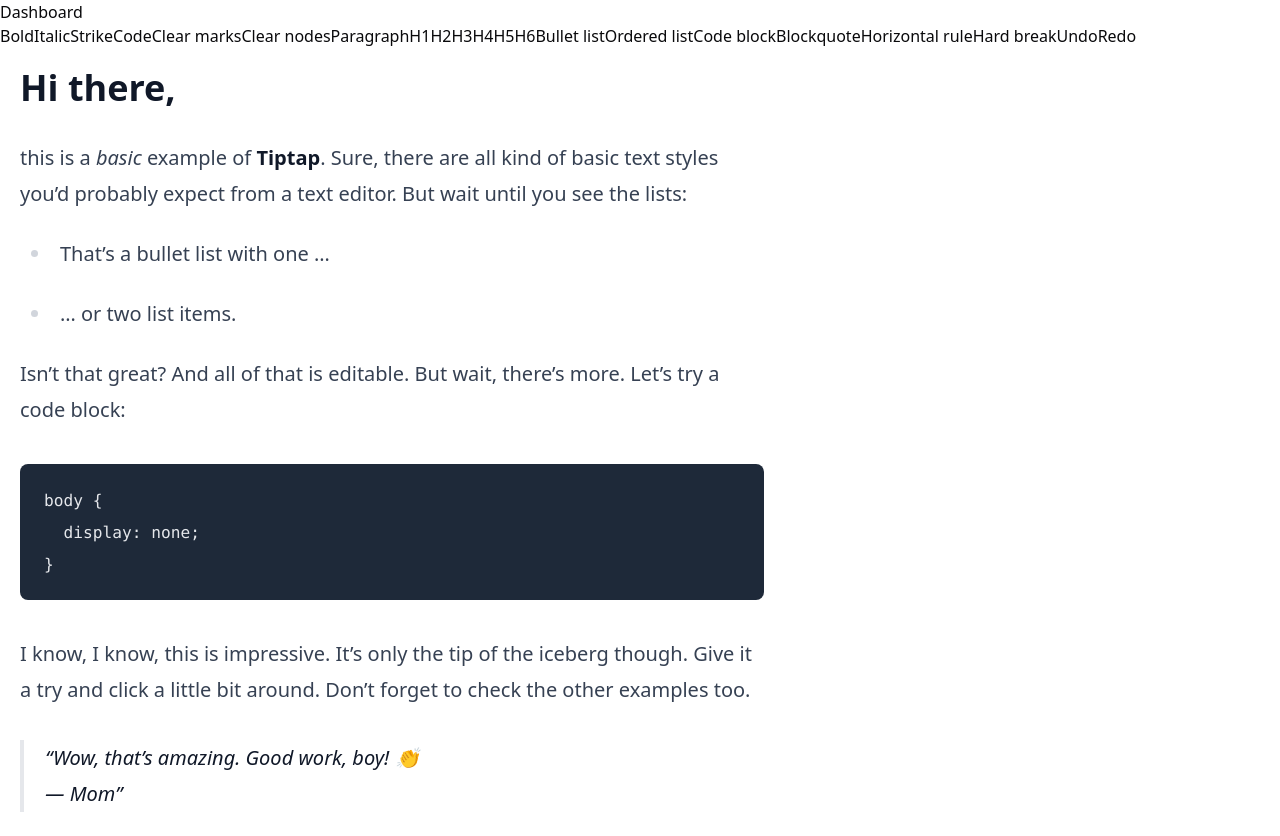
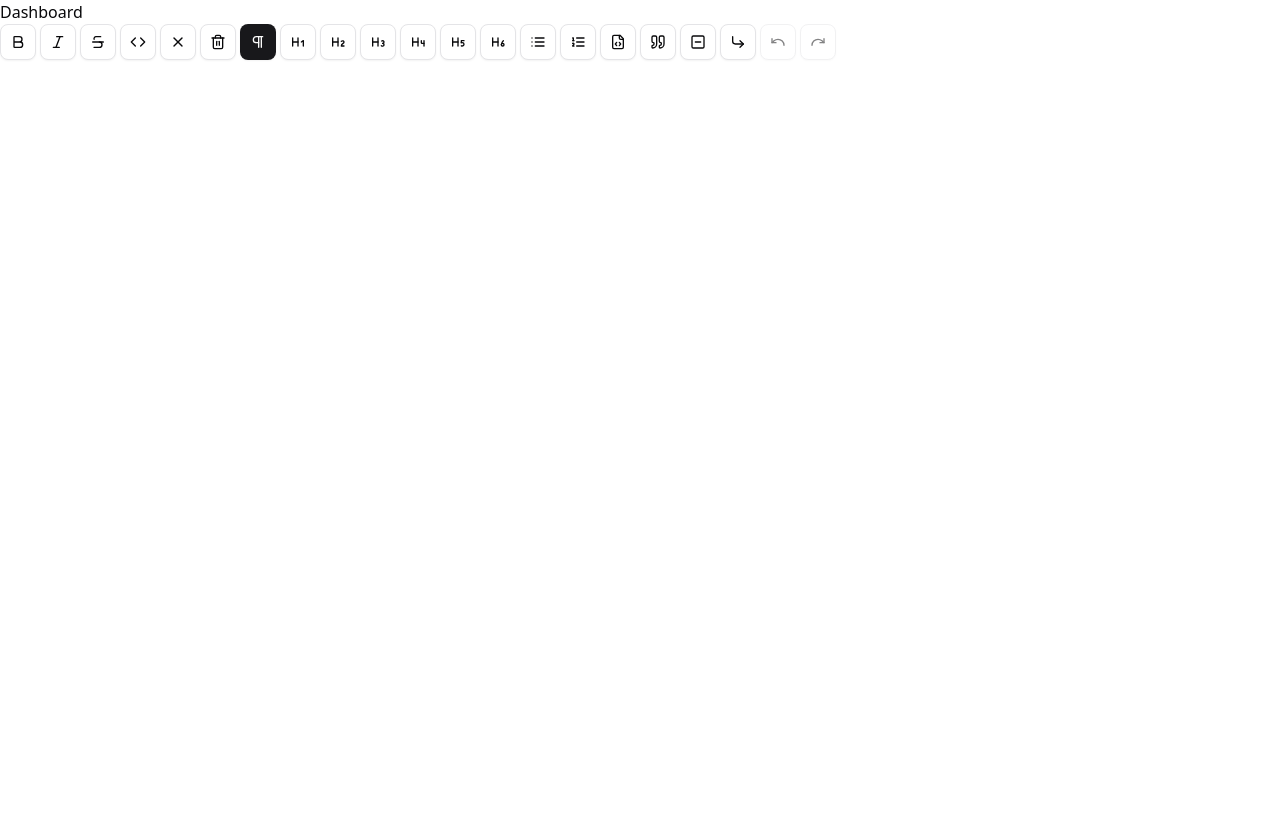
Before and after one commit to tejasvajaitly/nebula, a Next.js app: page /dashboard in a window 1280 px wide. After the commit the page ends 800 px from the top, so only its background shows below. Built offline with nearby package versions, Linux system fonts and the light colour scheme.

Commit message:
convert tiptap menu to shadcn components

```diff
--- a/src/components/editor/tiptap.tsx
+++ b/src/components/editor/tiptap.tsx
@@ -1,10 +1,33 @@
 "use client";
 
-import ListItem from "@tiptap/extension-list-item";
 import TextStyle from "@tiptap/extension-text-style";
 import { EditorProvider, useCurrentEditor } from "@tiptap/react";
 import StarterKit from "@tiptap/starter-kit";
 import React from "react";
+import { Button } from "@/components/ui/button";
+import {
+  Bold,
+  Italic,
+  Strikethrough,
+  Code as CodeIcon,
+  X,
+  Trash2,
+  Pilcrow,
+  Heading1,
+  Heading2,
+  Heading3,
+  Heading4,
+  Heading5,
+  Heading6,
+  List,
+  ListOrdered,
+  FileCode,
+  Quote,
+  MinusSquare,
+  CornerDownRight,
+  Undo,
+  Redo,
+} from "lucide-react";
 
 const MenuBar = () => {
   const { editor } = useCurrentEditor();
@@ -15,199 +38,205 @@ const MenuBar = () => {
 
   return (
     <div className="control-group">
-      <div className="button-group">
-        <button
+      <div className="button-group flex flex-wrap gap-1">
+        <Button
+          size="icon"
+          variant={editor.isActive("bold") ? "default" : "outline"}
           onClick={() => editor.chain().focus().toggleBold().run()}
           disabled={!editor.can().chain().focus().toggleBold().run()}
-          className={editor.isActive("bold") ? "is-active" : ""}
         >
-          Bold
-        </button>
-        <button
+          <Bold className="h-4 w-4" />
+        </Button>
+        <Button
+          size="icon"
+          variant={editor.isActive("italic") ? "default" : "outline"}
           onClick={() => editor.chain().focus().toggleItalic().run()}
           disabled={!editor.can().chain().focus().toggleItalic().run()}
-          className={editor.isActive("italic") ? "is-active" : ""}
         >
-          Italic
-        </button>
-        <button
+          <Italic className="h-4 w-4" />
+        </Button>
+        <Button
+          size="icon"
+          variant={editor.isActive("strike") ? "default" : "outline"}
           onClick={() => editor.chain().focus().toggleStrike().run()}
           disabled={!editor.can().chain().focus().toggleStrike().run()}
-          className={editor.isActive("strike") ? "is-active" : ""}
         >
-          Strike
-        </button>
-        <button
+          <Strikethrough className="h-4 w-4" />
+        </Button>
+        <Button
+          size="icon"
+          variant={editor.isActive("code") ? "default" : "outline"}
           onClick={() => editor.chain().focus().toggleCode().run()}
           disabled={!editor.can().chain().focus().toggleCode().run()}
-          className={editor.isActive("code") ? "is-active" : ""}
         >
-          Code
-        </button>
-        <button onClick={() => editor.chain().focus().unsetAllMarks().run()}>
-          Clear marks
-        </button>
-        <button onClick={() => editor.chain().focus().clearNodes().run()}>
-          Clear nodes
-        </button>
-        <button
+          <CodeIcon className="h-4 w-4" />
+        </Button>
+        <Button
+          size="icon"
+          variant="outline"
+          onClick={() => editor.chain().focus().unsetAllMarks().run()}
+        >
+          <X className="h-4 w-4" />
+        </Button>
+        <Button
+          size="icon"
+          variant="outline"
+          onClick={() => editor.chain().focus().clearNodes().run()}
+        >
+          <Trash2 className="h-4 w-4" />
+        </Button>
+        <Button
+          size="icon"
+          variant={editor.isActive("paragraph") ? "default" : "outline"}
           onClick={() => editor.chain().focus().setParagraph().run()}
-          className={editor.isActive("paragraph") ? "is-active" : ""}
         >
-          Paragraph
-        </button>
-        <button
+          <Pilcrow className="h-4 w-4" />
+        </Button>
+        <Button
+          size="icon"
+          variant={
+            editor.isActive("heading", { level: 1 }) ? "default" : "outline"
+          }
           onClick={() =>
             editor.chain().focus().toggleHeading({ level: 1 }).run()
           }
-          className={
-            editor.isActive("heading", { level: 1 }) ? "is-active" : ""
+        >
+          <Heading1 className="h-4 w-4" />
+        </Button>
+        <Button
+          size="icon"
+          variant={
+            editor.isActive("heading", { level: 2 }) ? "default" : "outline"
           }
-        >
-          H1
-        </button>
-        <button
           onClick={() =>
             editor.chain().focus().toggleHeading({ level: 2 }).run()
           }
-          className={
-            editor.isActive("heading", { level: 2 }) ? "is-active" : ""
+        >
+          <Heading2 className="h-4 w-4" />
+        </Button>
+        <Button
+          size="icon"
+          variant={
+            editor.isActive("heading", { level: 3 }) ? "default" : "outline"
           }
-        >
-          H2
-        </button>
-        <button
           onClick={() =>
             editor.chain().focus().toggleHeading({ level: 3 }).run()
           }
-          className={
-            editor.isActive("heading", { level: 3 }) ? "is-active" : ""
+        >
+          <Heading3 className="h-4 w-4" />
+        </Button>
+        <Button
+          size="icon"
+          variant={
+            editor.isActive("heading", { level: 4 }) ? "default" : "outline"
           }
-        >
-          H3
-        </button>
-        <button
           onClick={() =>
             editor.chain().focus().toggleHeading({ level: 4 }).run()
           }
-          className={
-            editor.isActive("heading", { level: 4 }) ? "is-active" : ""
+        >
+          <Heading4 className="h-4 w-4" />
+        </Button>
+        <Button
+          size="icon"
+          variant={
+            editor.isActive("heading", { level: 5 }) ? "default" : "outline"
           }
-        >
-          H4
-        </button>
-        <button
           onClick={() =>
             editor.chain().focus().toggleHeading({ level: 5 }).run()
           }
-          className={
-            editor.isActive("heading", { level: 5 }) ? "is-active" : ""
+        >
+          <Heading5 className="h-4 w-4" />
+        </Button>
+        <Button
+          size="icon"
+          variant={
+            editor.isActive("heading", { level: 6 }) ? "default" : "outline"
           }
-        >
-          H5
-        </button>
-        <button
           onClick={() =>
             editor.chain().focus().toggleHeading({ level: 6 }).run()
           }
-          className={
-            editor.isActive("heading", { level: 6 }) ? "is-active" : ""
-          }
         >
-          H6
-        </button>
-        <button
+          <Heading6 className="h-4 w-4" />
+        </Button>
+        <Button
+          size="icon"
+          variant={editor.isActive("bulletList") ? "default" : "outline"}
           onClick={() => editor.chain().focus().toggleBulletList().run()}
-          className={editor.isActive("bulletList") ? "is-active" : ""}
         >
-          Bullet list
-        </button>
-        <button
+          <List className="h-4 w-4" />
+        </Button>
+        <Button
+          size="icon"
+          variant={editor.isActive("orderedList") ? "default" : "outline"}
           onClick={() => editor.chain().focus().toggleOrderedList().run()}
-          className={editor.isActive("orderedList") ? "is-active" : ""}
         >
-          Ordered list
-        </button>
-        <button
+          <ListOrdered className="h-4 w-4" />
+        </Button>
+        <Button
+          size="icon"
+          variant={editor.isActive("codeBlock") ? "default" : "outline"}
           onClick={() => editor.chain().focus().toggleCodeBlock().run()}
-          className={editor.isActive("codeBlock") ? "is-active" : ""}
         >
-          Code block
-        </button>
-        <button
+          <FileCode className="h-4 w-4" />
+        </Button>
+        <Button
+          size="icon"
+          variant={editor.isActive("blockquote") ? "default" : "outline"}
           onClick={() => editor.chain().focus().toggleBlockquote().run()}
-          className={editor.isActive("blockquote") ? "is-active" : ""}
         >
-          Blockquote
-        </button>
-        <button
+          <Quote className="h-4 w-4" />
+        </Button>
+        <Button
+          size="icon"
+          variant="outline"
           onClick={() => editor.chain().focus().setHorizontalRule().run()}
         >
-          Horizontal rule
-        </button>
-        <button onClick={() => editor.chain().focus().setHardBreak().run()}>
-          Hard break
-        </button>
-        <button
+          <MinusSquare className="h-4 w-4" />
+        </Button>
+        <Button
+          size="icon"
+          variant="outline"
+          onClick={() => editor.chain().focus().setHardBreak().run()}
+        >
+          <CornerDownRight className="h-4 w-4" />
+        </Button>
+        <Button
+          size="icon"
+          variant="outline"
           onClick={() => editor.chain().focus().undo().run()}
           disabled={!editor.can().chain().focus().undo().run()}
         >
-          Undo
-        </button>
-        <button
+          <Undo className="h-4 w-4" />
+        </Button>
+        <Button
+          size="icon"
+          variant="outline"
           onClick={() => editor.chain().focus().redo().run()}
           disabled={!editor.can().chain().focus().redo().run()}
         >
-          Redo
-        </button>
+          <Redo className="h-4 w-4" />
+        </Button>
       </div>
     </div>
   );
 };
 
 const extensions = [
-  TextStyle.configure({ types: [ListItem.name] }),
+  TextStyle.configure({ HTMLAttributes: { class: "text-style" } }),
   StarterKit.configure({
     bulletList: {
       keepMarks: true,
-      keepAttributes: false, // TODO : Making this as `false` becase marks are not preserved when I try to preserve attrs, awaiting a bit of help
+      keepAttributes: false,
     },
     orderedList: {
       keepMarks: true,
-      keepAttributes: false, // TODO : Making this as `false` becase marks are not preserved when I try to preserve attrs, awaiting a bit of help
+      keepAttributes: false,
     },
   }),
 ];
 
 const content = `
-<h2>
-  Hi there,
-</h2>
-<p>
-  this is a <em>basic</em> example of <strong>Tiptap</strong>. Sure, there are all kind of basic text styles you’d probably expect from a text editor. But wait until you see the lists:
-</p>
-<ul>
-  <li>
-    That’s a bullet list with one …
-  </li>
-  <li>
-    … or two list items.
-  </li>
-</ul>
-<p>
-  Isn’t that great? And all of that is editable. But wait, there’s more. Let’s try a code block:
-</p>
-<pre><code class="language-css">body {
-  display: none;
-}</code></pre>
-<p>
-  I know, I know, this is impressive. It’s only the tip of the iceberg though. Give it a try and click a little bit around. Don’t forget to check the other examples too.
-</p>
-<blockquote>
-  Wow, that’s amazing. Good work, boy! 👏
-  <br />
-  — Mom
-</blockquote>
+
 `;
 
 export default () => {
```
